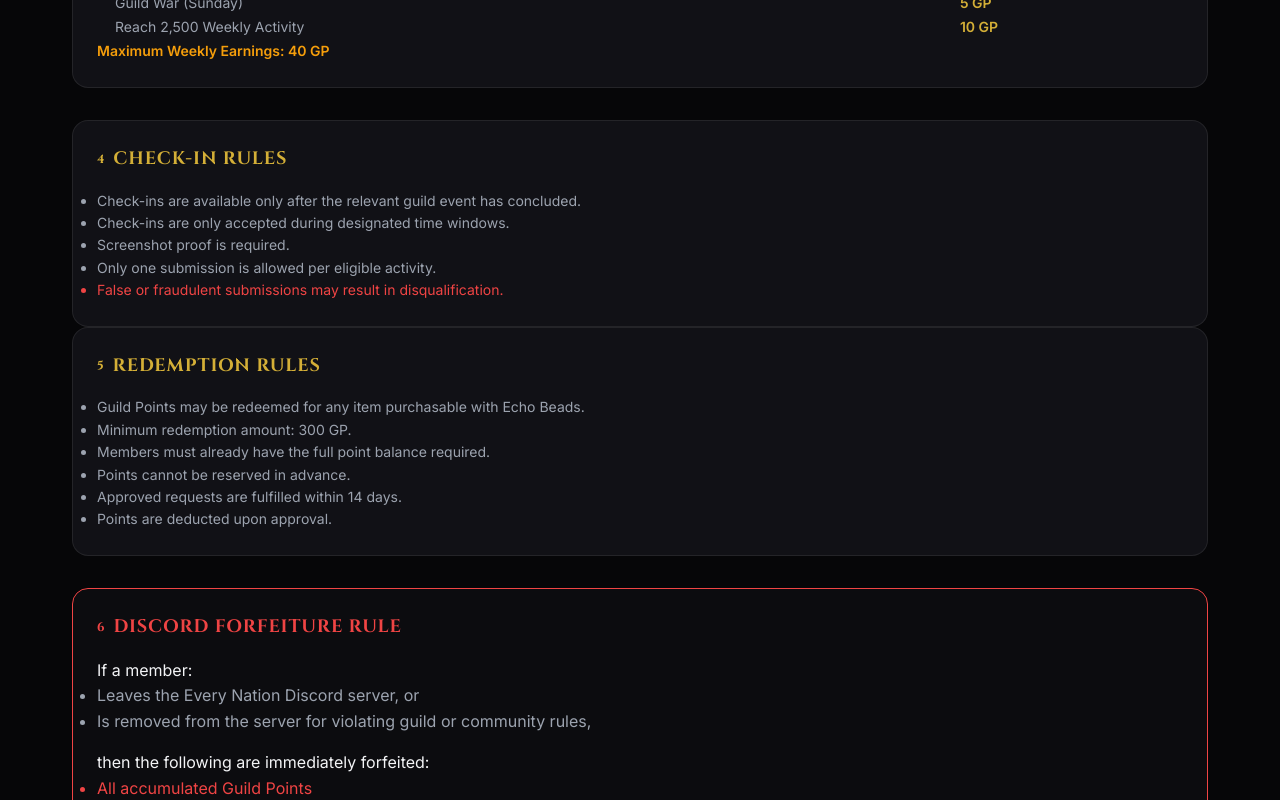
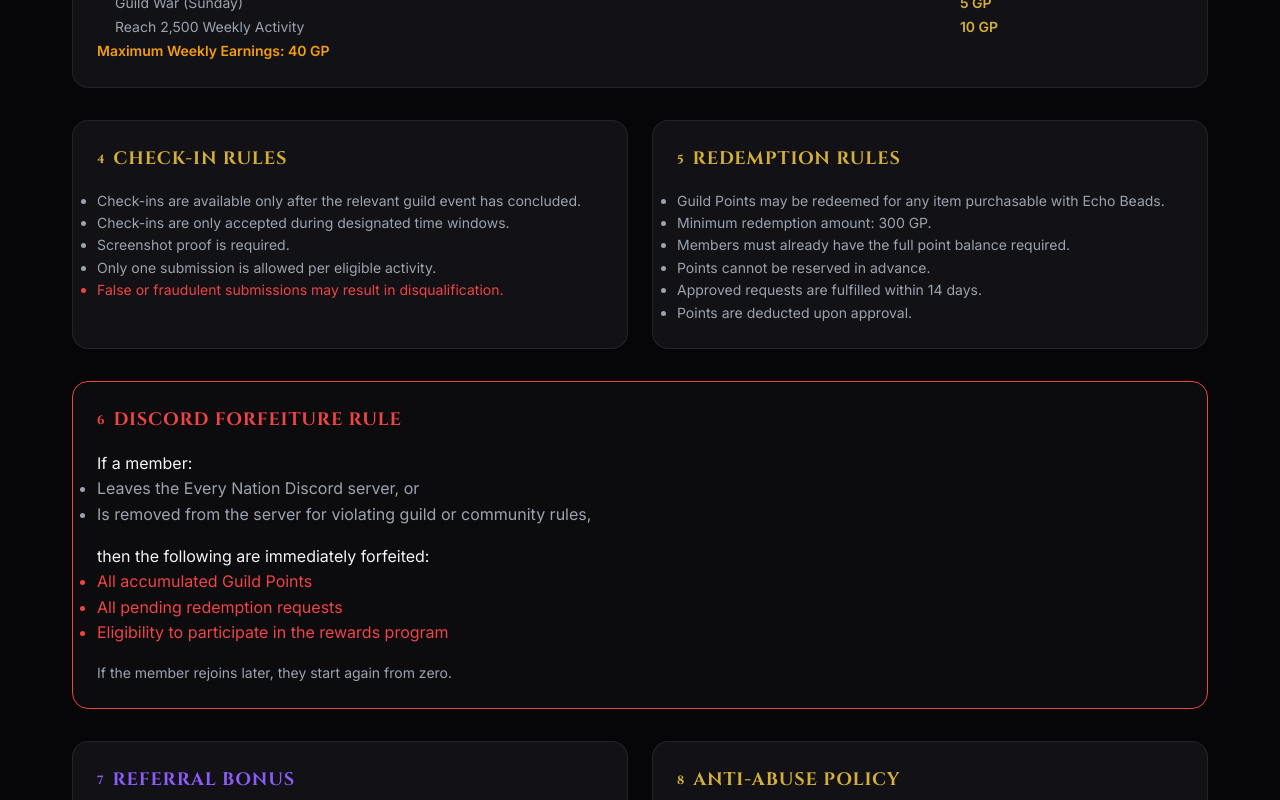
Before and after one commit to yogdepano/EN-Windbot, a Next.js app: page /rules in a window 1280 px wide. Shown: the part 980-1780 px from the top of the page. Built offline with nearby package versions, Linux system fonts and the light colour scheme; no server answers.

Commit message:
style: add grid utility classes to globals.css to fix dashboard layout

```diff
--- a/src/app/globals.css
+++ b/src/app/globals.css
@@ -202,6 +202,10 @@ button {
 .justify-center { justify-content: center; }
 .hidden { display: none; }
 .w-full { width: 100%; }
+.grid { display: grid; }
+.grid-cols-1 { grid-template-columns: repeat(1, minmax(0, 1fr)); }
+.grid-cols-2 { grid-template-columns: repeat(2, minmax(0, 1fr)); }
+.grid-cols-3 { grid-template-columns: repeat(3, minmax(0, 1fr)); }
 
 .split-screen {
   display: flex;
@@ -230,11 +234,17 @@ button {
   .md\:block { display: block; }
   .md\:inline { display: inline; }
   .md\:flex { display: flex; }
+  .md\:grid { display: grid; }
+  .md\:grid-cols-2 { grid-template-columns: repeat(2, minmax(0, 1fr)); }
+  .md\:grid-cols-3 { grid-template-columns: repeat(3, minmax(0, 1fr)); }
   .md\:ml-4 { margin-left: 1rem; }
   .md\:px-4 { padding-left: 1rem; padding-right: 1rem; }
 }
 
 @media (min-width: 1024px) {
+  .lg\:grid { display: grid; }
+  .lg\:grid-cols-2 { grid-template-columns: repeat(2, minmax(0, 1fr)); }
+  .lg\:grid-cols-3 { grid-template-columns: repeat(3, minmax(0, 1fr)); }
   .lg\:gap-6 { gap: 1.5rem; }
 }
 
```
